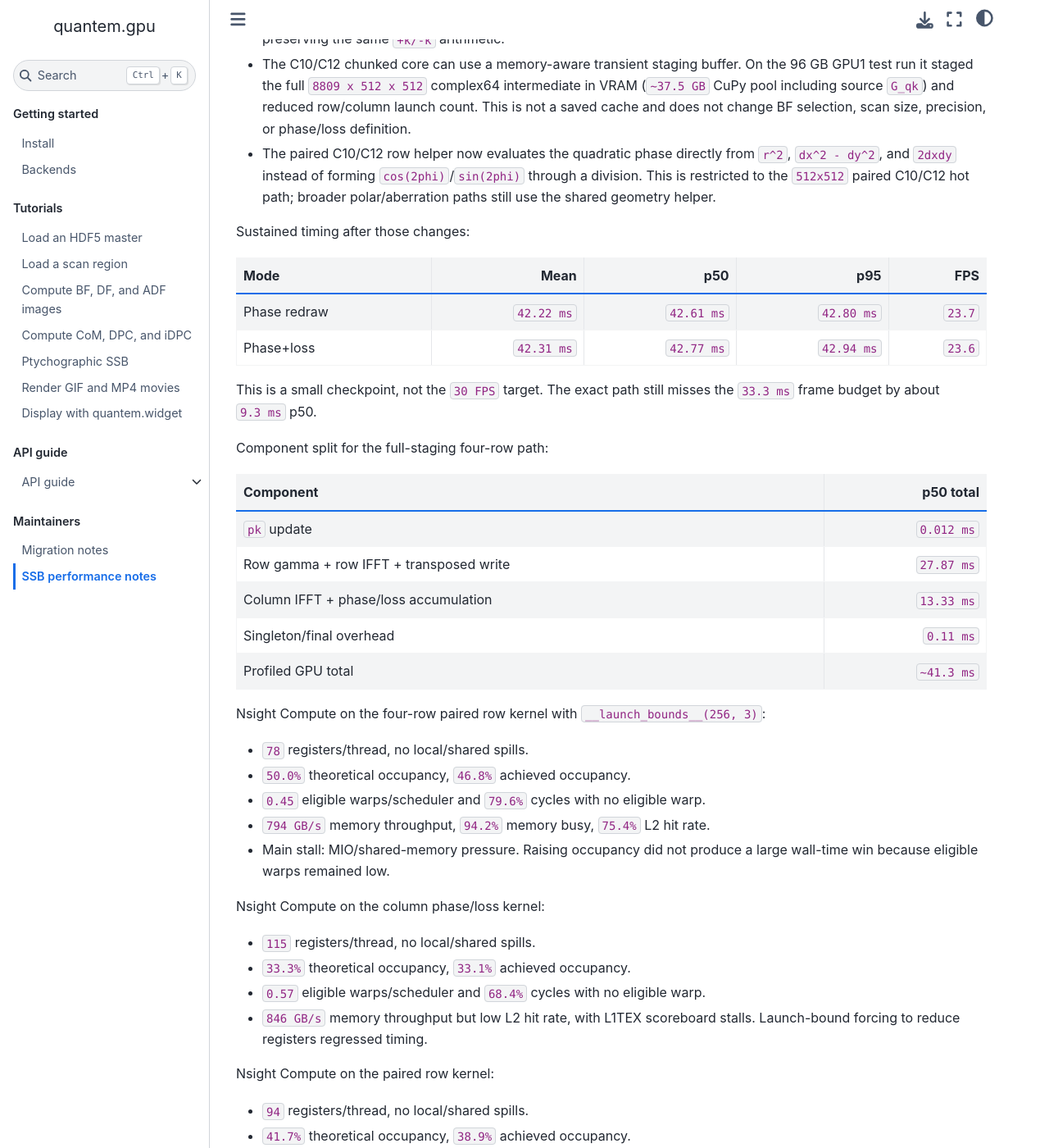
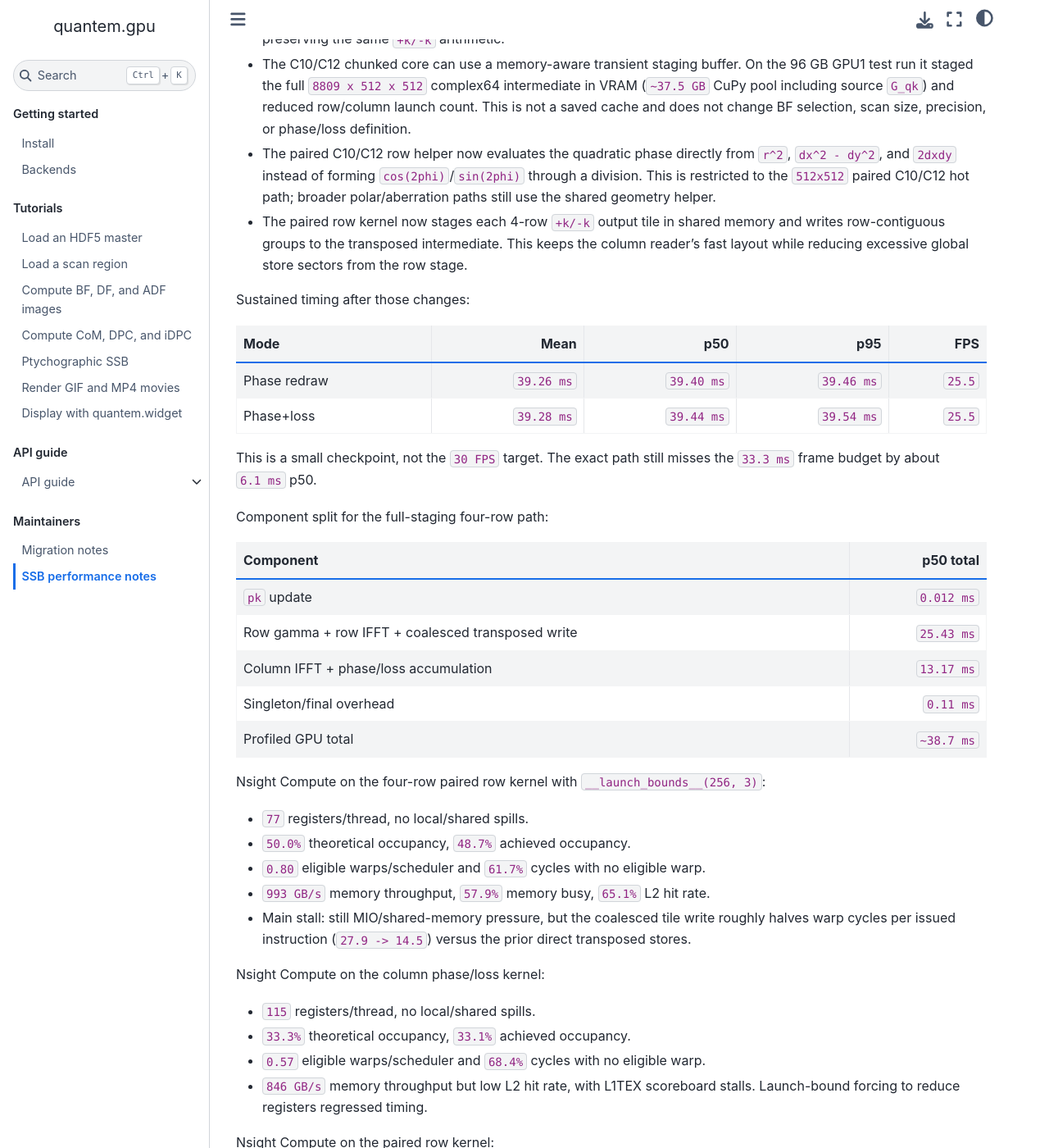
Before and after one commit to bobleesj/quantem.gpu, a Jupyter Book: the page built from docs/maintainer/ssb-performance.md, in a window 1280 px wide and 1400 px high, scrolled down 8410 px. Shown: the whole window at 82% size. Built offline with Jupyter Book 1.0.4 settings and Sphinx 7.4.7 and the Sphinx Book theme 1.1.4, drawn with Linux system fonts in a browser that asks for light colours.

Commit message:
perf: coalesce paired SSB row stores

```diff
--- a/docs/maintainer/ssb-performance.md
+++ b/docs/maintainer/ssb-performance.md
@@ -361,36 +361,41 @@ Follow-up on GPU1 kept two exact-path micro-improvements for the `512x512`,
   `cos(2phi)`/`sin(2phi)` through a division. This is restricted to the
   `512x512` paired C10/C12 hot path; broader polar/aberration paths still use
   the shared geometry helper.
+- The paired row kernel now stages each 4-row `+k/-k` output tile in shared
+  memory and writes row-contiguous groups to the transposed intermediate. This
+  keeps the column reader's fast layout while reducing excessive global store
+  sectors from the row stage.
 
 Sustained timing after those changes:
 
 | Mode | Mean | p50 | p95 | FPS |
 | --- | ---: | ---: | ---: | ---: |
-| Phase redraw | `42.22 ms` | `42.61 ms` | `42.80 ms` | `23.7` |
-| Phase+loss | `42.31 ms` | `42.77 ms` | `42.94 ms` | `23.6` |
+| Phase redraw | `39.26 ms` | `39.40 ms` | `39.46 ms` | `25.5` |
+| Phase+loss | `39.28 ms` | `39.44 ms` | `39.54 ms` | `25.5` |
 
 This is a small checkpoint, not the `30 FPS` target. The exact path still
-misses the `33.3 ms` frame budget by about `9.3 ms` p50.
+misses the `33.3 ms` frame budget by about `6.1 ms` p50.
 
 Component split for the full-staging four-row path:
 
 | Component | p50 total |
 | --- | ---: |
 | `pk` update | `0.012 ms` |
-| Row gamma + row IFFT + transposed write | `27.87 ms` |
-| Column IFFT + phase/loss accumulation | `13.33 ms` |
+| Row gamma + row IFFT + coalesced transposed write | `25.43 ms` |
+| Column IFFT + phase/loss accumulation | `13.17 ms` |
 | Singleton/final overhead | `0.11 ms` |
-| Profiled GPU total | `~41.3 ms` |
+| Profiled GPU total | `~38.7 ms` |
 
 Nsight Compute on the four-row paired row kernel with
 `__launch_bounds__(256, 3)`:
 
-- `78` registers/thread, no local/shared spills.
-- `50.0%` theoretical occupancy, `46.8%` achieved occupancy.
-- `0.45` eligible warps/scheduler and `79.6%` cycles with no eligible warp.
-- `794 GB/s` memory throughput, `94.2%` memory busy, `75.4%` L2 hit rate.
-- Main stall: MIO/shared-memory pressure. Raising occupancy did not produce a
-  large wall-time win because eligible warps remained low.
+- `77` registers/thread, no local/shared spills.
+- `50.0%` theoretical occupancy, `48.7%` achieved occupancy.
+- `0.80` eligible warps/scheduler and `61.7%` cycles with no eligible warp.
+- `993 GB/s` memory throughput, `57.9%` memory busy, `65.1%` L2 hit rate.
+- Main stall: still MIO/shared-memory pressure, but the coalesced tile write
+  roughly halves warp cycles per issued instruction (`27.9 -> 14.5`) versus
+  the prior direct transposed stores.
 
 Nsight Compute on the column phase/loss kernel:
 
```
Also changed, not shown: 1 other file.
